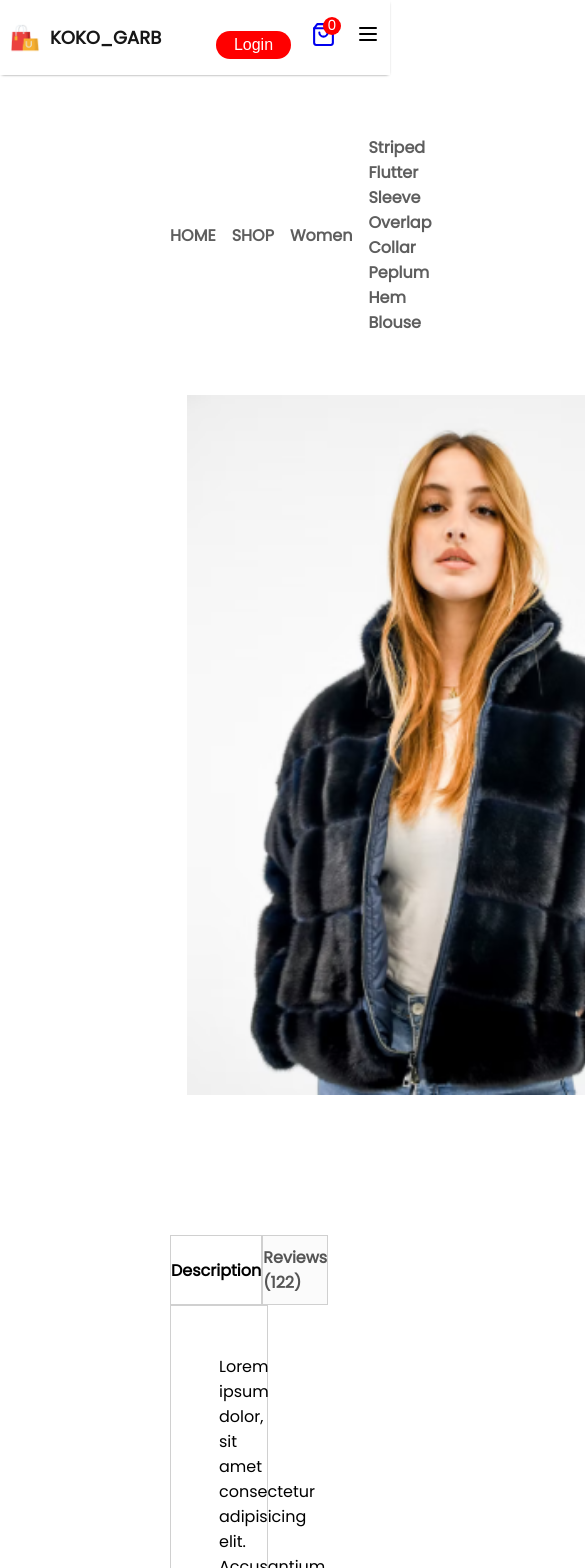
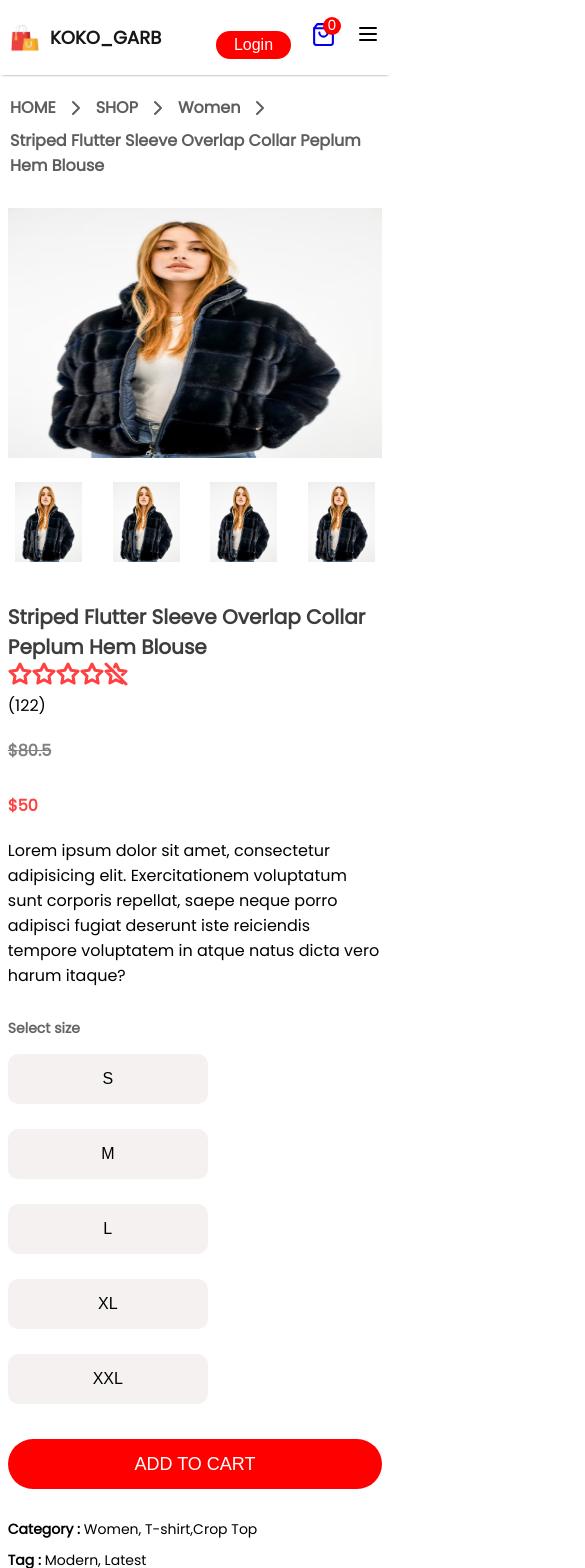
Before and after one commit to Jejeet/KokoBiz, a React (Create React App) app: page /product/1 in a window 390 px wide. Shown: the top 1568 px of the page, 585 px wide, since content can reach past the window. Built offline with nearby package versions, Linux system fonts and the light colour scheme; a web font is replaced by a local one.

Commit message:
scrum,displayProduct,descriptionBox and related product responsiveness

```diff
--- a/src/Components/Breadcrum/Breadcrum.css
+++ b/src/Components/Breadcrum/Breadcrum.css
@@ -1,10 +1,18 @@
-.breadcrum{
+.breadcrum {
     display: flex;
-    align-items:center ;
+    flex-wrap: wrap; /* Allow items to wrap on smaller screens */
+    align-items: center;
     gap: 8px;
     color: #5e5e5e;
     font-size: 16px;
-    font-weight:600;
-    margin:60px 170px ;
+    font-weight: 600;
+    margin: 20px 10px; /* Reduced margin for smaller screens */
     text-transform: capitalize;
+    overflow: hidden; /* Prevent overflow issues */
 }
+
+@media screen and (min-width: 768px) {
+    .breadcrum {
+        margin: 60px 170px; /* Larger margin for bigger screens */
+    }
+}
--- a/src/Components/DescriptioBox/DescriptionBox.css
+++ b/src/Components/DescriptioBox/DescriptionBox.css
@@ -1,28 +1,92 @@
-.descriptionbox{
+.descriptionbox {
     margin: 120px 170px;
 }
-.descriptionbox-navigator{
+
+/* Navigator (Tabs) */
+.descriptionbox-navigator {
     display: flex;
+    flex-direction: row;
+    /* justify-content: center; */
+    /* flex-wrap: wrap; */
+    gap: 10px; /* Add gap for better spacing */
 }
-.descriptionbox-nav-box{
+
+/* Individual Tab */
+.descriptionbox-nav-box {
     display: flex;
     align-items: center;
     justify-content: center;
     font-size: 16px;
     font-weight: 600;
-    width: 171px;
+    width: 100%; /* Set width to 100% to allow flexibility */
+    max-width: 171px;
     height: 70px;
     border: 1px solid #d0d0d0;
+    text-align: center;
+    padding: 10px;
+    box-sizing: border-box; /* Ensure padding doesn't overflow */
 }
-.descriptionbox-nav-box.fade{
+
+.descriptionbox-nav-box.fade {
     background: #fbfbfb;
     color: #555;
 }
-.descriptionbox-description{
+
+/* Description Content */
+.descriptionbox-description {
     display: flex;
     flex-direction: column;
     gap: 25px;
     border: 1px solid #d0d0d0;
     padding: 48px;
-    padding-bottom:70px ;
+    padding-bottom: 70px;
+    box-sizing: border-box; /* Ensure padding doesn't overflow */
 }
+
+/* Media Queries for Responsiveness */
+@media screen and (max-width: 1024px) {
+    .descriptionbox {
+        margin: 80px 50px;
+    }
+
+    .descriptionbox-nav-box {
+        width: 150px;
+        font-size: 14px;
+    }
+
+    .descriptionbox-description {
+        padding: 30px;
+    }
+}
+
+@media screen and (max-width: 768px) {
+    .descriptionbox {
+        margin: 60px 30px;
+    }
+
+    .descriptionbox-nav-box {
+        width: 140px;
+        font-size: 13px;
+        height: 60px;
+    }
+
+    .descriptionbox-description {
+        padding: 20px;
+    }
+}
+
+@media screen and (max-width: 480px) {
+    .descriptionbox {
+        margin: 40px 20px;
+    }
+
+    .descriptionbox-nav-box {
+        width: 100%;
+        height: 50px;
+        font-size: 12px;
+    }
+
+    .descriptionbox-description {
+        padding: 15px;
+    }
+}
--- a/src/Components/Product display/ProductDisplay.css
+++ b/src/Components/Product display/ProductDisplay.css
@@ -1,104 +1,202 @@
-.productdisplay{
+.productdisplay {
     display: flex;
-    margin:0px 170px ;
+    flex-wrap: wrap;
+    margin: 0 5%;
+    gap: 20px;
 }
-.productdiplay-left{
-    display: flex;
-    gap: 17px;
-}
-.productdisplay-img-list{
+
+.productdiplay-left {
     display: flex;
     flex-direction: column;
+    gap: 17px;
+    flex: 1;
+}
+
+.productdisplay-img-list {
+    display: flex;
+    flex-direction: row;
+    justify-content: space-between;
     gap: 16px;
 }
-.productdisplay-img-list img{
-    height: 168px;
-}
-.productdisplay-main-img{
-    width: 586px;
-    height: 700px;
-}
-.producdisplay-right{
-    margin: 0px 70px;
-    display:flex ;
-    flex-direction:column ;
+
+.productdisplay-img-list img {
+    width: 100%;
+    max-height: 180px;
+    object-fit: contain;
 }
 
-.add-to-cart{
+.productdisplay-main-img {
+    width: 100%;
+    max-height: auto;
+    /* object-fit: cover; */
+    object-fit: fill;
+}
+
+.producdisplay-right {
+    flex: 1;
+    display: flex;
+    flex-direction: column;
+    margin: 20px 0;
+}
+
+.add-to-cart {
     margin-block: 20px;
 }
-.producdisplay-right h1{
+
+.producdisplay-right h1 {
     color: #3d3d3d;
-    font-size: 40px;
+    font-size: 32px;
     font-weight: 700;
 }
-.producdisplay-right-stars{
+
+.producdisplay-right-stars {
     display: flex;
     align-items: center;
     justify-content: flex-start;
-    margin: top 13px ;
+    margin-top: 13px;
     gap: 5px;
     color: #1c1c1c;
     font-size: 16px;
 }
-.productdisplay-right-prices{
+
+.productdisplay-right-prices {
     display: flex;
-    margin: 40px 0px;
     gap: 30px;
     font-size: 24px;
     font-weight: 700;
+    margin: 20px 0;
 }
-.productdisplay-right-price-old{
+
+.productdisplay-right-price-old {
     color: #818181;
     text-decoration: line-through;
 }
-.productdisplay-right-price-new{
+
+.productdisplay-right-price-new {
     color: #ff4141;
 }
 
-.ratingIcon{
+.ratingIcon {
     color: #ff4141;
 }
-.productdiplay-right-size h1{
-    margin-top: 55px;
+
+.productdiplay-right-size h1 {
+    margin-top: 30px;
     color: #656565;
-    font-size: 20px;
-    font-weight:600 ;
+    font-size: 18px;
+    font-weight: 600;
 }
-.productdiplay-right-sizes{
+
+.productdiplay-right-sizes {
     display: flex;
     align-items: center;
-    justify-content: center;
-    gap: 20px;
+    justify-content: flex-start;
+    gap: 10px;
+    flex-wrap: wrap;
 }
 
-
-
-.productdiplay-right-sizes button{
+.productdiplay-right-sizes button {
     border-radius: 10px;
 }
-/* .productdiplay-right-sizes div{
-    padding: 18px 24px;
-    background: #fbfbfb;
-    border: 1px solid #ebebeb;
-    border-radius: 3px;
-    cursor: pointer;
-} */
-/* .producdisplay-right button{
-    padding: 20px 40px;
-    width: 200px;
-    font-size: 16px;
-    font-weight: 600;
-    color: white;
-    background: #ff4141;
-    margin-bottom: 40px;
-    border: none;
-    outline: none;
-    cursor: pointer;
-} */
-.productdisplay-right-category{
+
+.productdisplay-right-category {
     margin-top: 10px;
 }
-.productdisplay-right-category span{
-    font-weight:600 ;
+
+.productdisplay-right-category span {
+    font-weight: 600;
 }
+
+/* Media Queries for Responsiveness */
+@media screen and (max-width: 1024px) {
+    .productdisplay {
+        flex-direction: column;
+        align-items: center;
+        margin: 0 2%;
+    }
+
+    .productdiplay-left,
+    .producdisplay-right {
+        width: 100%;
+        margin: 10px 0;
+    }
+
+    .productdisplay-main-img {
+        max-height: 400px;
+    }
+
+    .productdiplay-right h1 {
+        font-size: 28px;
+    }
+
+    .productdisplay-right-prices {
+        font-size: 20px;
+    }
+
+    .productdiplay-right-size h1 {
+        font-size: 16px;
+    }
+}
+
+@media screen and (max-width: 768px) {
+    .productdiplay-left,
+    .producdisplay-right {
+        width: 100%;
+    }
+
+    .productdisplay-img-list img {
+        max-height: 100px;
+    }
+
+    .productdisplay-main-img {
+        max-height: 300px;
+    }
+
+    .productdiplay-right h1 {
+        font-size: 24px;
+    }
+
+    .productdisplay-right-prices {
+        font-size: 18px;
+    }
+}
+
+@media screen and (max-width: 480px) {
+    .productdiplay-left,
+    .producdisplay-right {
+        flex-direction: column;
+        width: 100%;
+    }
+
+    .productdisplay-img-list img {
+        max-height: 80px;
+    }
+
+    .productdisplay-main-img {
+        max-height: 250px;
+    }
+
+    .producdisplay-right h1 {
+        font-size: 20px;
+    }
+
+    .productdisplay-right-prices {
+        font-size: 16px;
+        flex-direction: column;
+        align-items: flex-start;
+    }
+
+    .productdisplay-right-category,
+    .productdiplay-right-size h1 {
+        font-size: 14px;
+    }
+
+    .add-to-cart {
+        width: 100%;
+        text-align: center;
+    }
+
+    .add-to-cart button {
+        width: 100%;
+    }
+}
--- a/src/Components/Product display/ProductDisplay.jsx
+++ b/src/Components/Product display/ProductDisplay.jsx
@@ -13,14 +13,15 @@ const ProductDisplay = (props) => {
   return (
     <div className='productdisplay'>
         <div className="productdiplay-left">
+
+            <div className="productdisplay-img">
+                <img src={product.image} alt="" className="productdisplay-main-img" />
+            </div>
             <div className="productdisplay-img-list">
                 <img src={product.image} alt="" />
                 <img src={product.image} alt="" />
                 <img src={product.image} alt="" />
                 <img src={product.image} alt="" />
-            </div>
-            <div className="productdisplay-img">
-                <img src={product.image} alt="" className="productdisplay-main-img" />
             </div>
         </div>
         <div className="producdisplay-right">
--- a/src/Components/RelatedProducts/RelatedProducts.css
+++ b/src/Components/RelatedProducts/RelatedProducts.css
@@ -1,23 +1,76 @@
-.relatedproducts{
+.relatedproducts {
     display: flex;
     flex-direction: column;
     align-items: center;
-    height: 90vh;
     gap: 10px;
-    padding-inline: 120px;
+    padding-inline: 20px;
+    padding-bottom: 40px;
+    margin: auto;
 }
-.relatedproducts h1{
-    font-size: 50px;
+
+.relatedproducts h1 {
+    font-size: 32px;
     font-weight: 600;
     color: #171717;
+    text-align: center;
 }
-.relatedproducts hr{
-    height: 6px;
-    width: 200px;
+
+.relatedproducts hr {
+    height: 4px;
+    width: 150px;
     border-radius: 10px;
     background: #252525;
+    margin-bottom: 20px;
 }
-.relatedproducts-item{
-    margin: 50px;
-    gap: 30px;
+
+.relatedproducts-item {
+    /* display: flex; */
+    /* flex-direction: column; */
+    flex-wrap: wrap;
+    justify-content: center;
+    gap: 20px;
+    margin-top: 30px;
 }
+
+@media screen and (min-width: 768px) {
+    .relatedproducts {
+        padding-inline: 80px;
+        padding-bottom: 60px;
+    }
+
+    .relatedproducts h1 {
+        font-size: 40px;
+    }
+
+    .relatedproducts hr {
+        height: 5px;
+        width: 180px;
+    }
+
+    .relatedproducts-item {
+        gap: 30px;
+
+    }
+}
+
+@media screen and (min-width: 1024px) {
+    .relatedproducts {
+        padding-inline: 120px;
+        padding-bottom: 80px;
+    }
+
+    .relatedproducts h1 {
+        font-size: 50px;
+    }
+
+    .relatedproducts hr {
+        height: 6px;
+        width: 200px;
+    }
+
+    .relatedproducts-item {
+        margin-top: 50px;
+        gap: 40px;
+
+    }
+}
```
